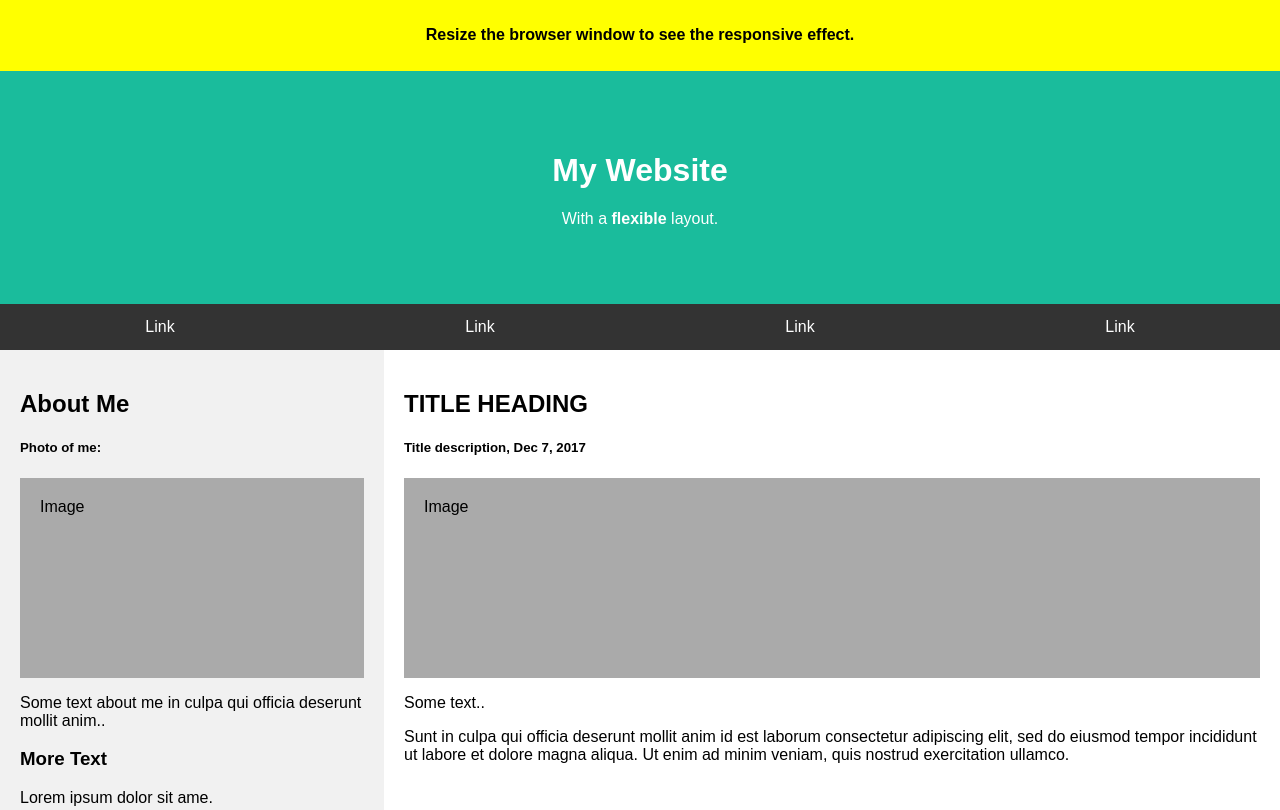
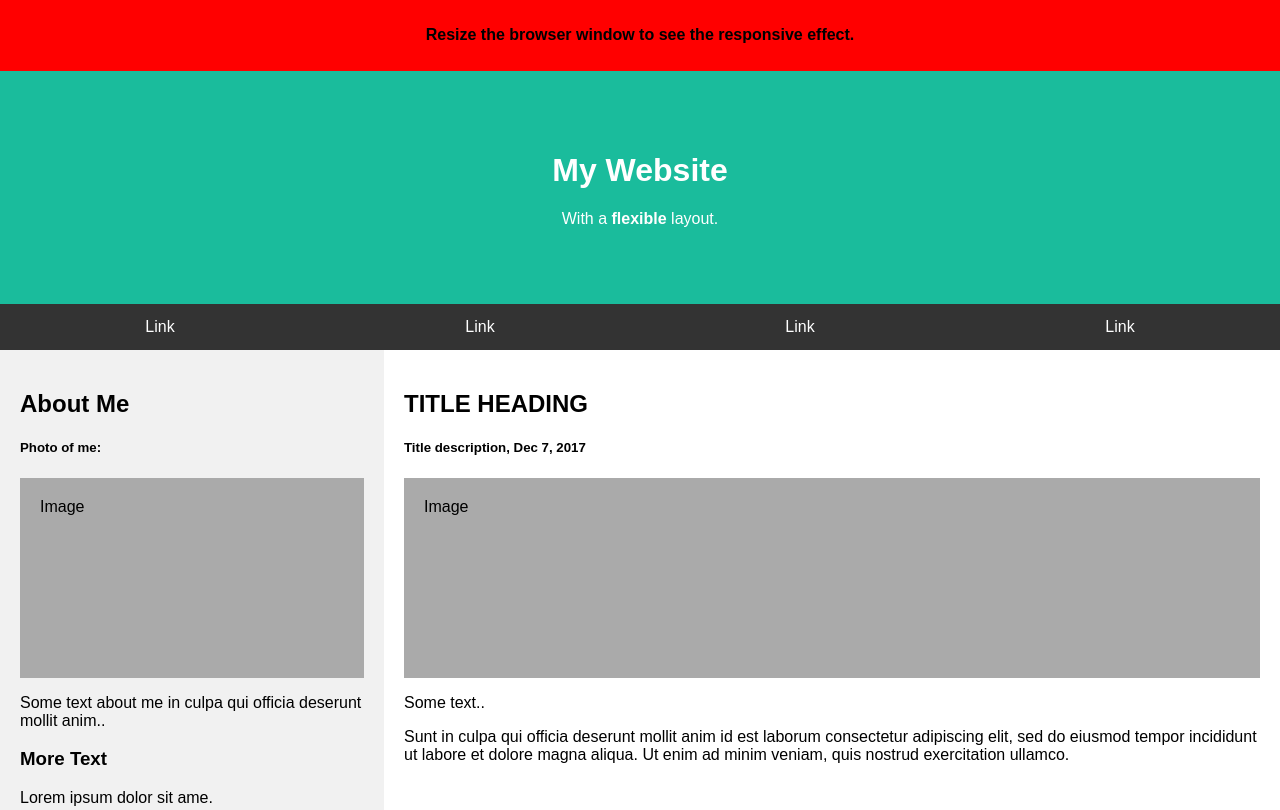
Before and after one commit to SilverEdge/ChaseTriesWhat, a plain HTML site: page index.html in a window 1280 px wide. Shown: the top 810 px of the page. Drawn offline with Linux system fonts and the light colour scheme.

Commit message:
color change

```diff
--- a/index.html
+++ b/index.html
@@ -9,7 +9,7 @@
 <body>
 
 <!-- Note -->
-<div style="background:yellow;padding:5px">
+<div style="background:red;padding:5px">
   <h4 style="text-align:center">Resize the browser window to see the responsive effect.</h4>
 </div>
 
```
